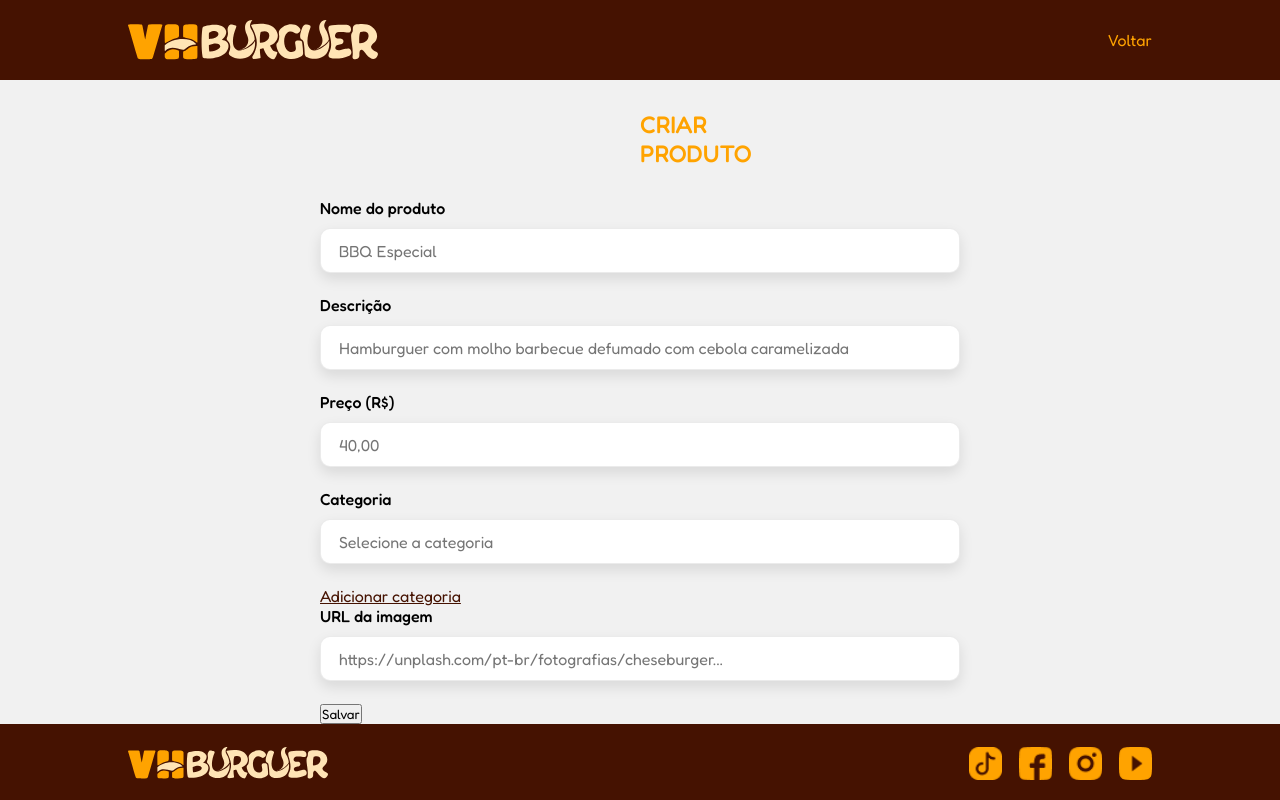
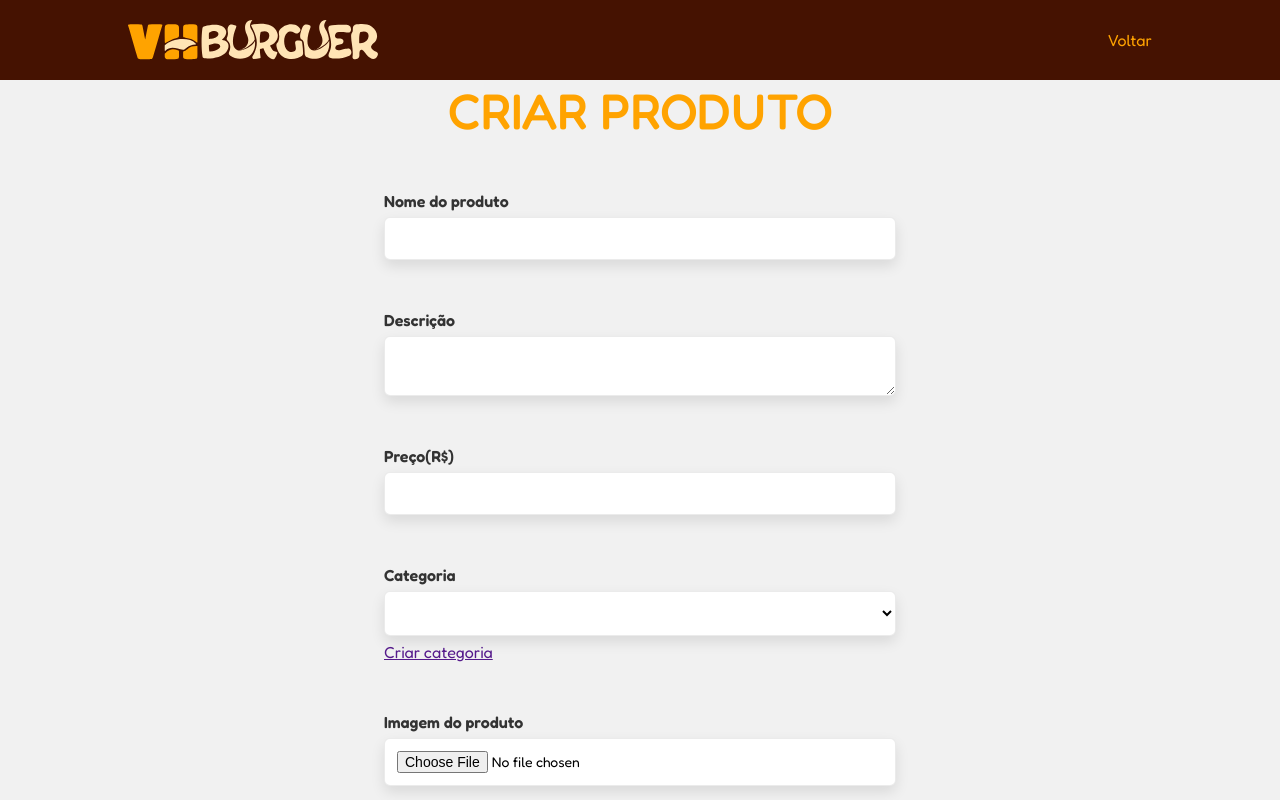
Before and after one commit to Isaque-Codes/VH_Burguer, a Next.js app in the folder Next.js/vh-burguer/: page /produto in a window 1280 px wide. Shown: the top 800 px of the page. Built offline with nearby package versions, Linux system fonts and the light colour scheme.

Commit message:
✨ feat: Implementação da tela de criar produto

```diff
--- a/Next.js/vh-burguer/package.json
+++ b/Next.js/vh-burguer/package.json
@@ -12,6 +12,7 @@
     "@fortawesome/fontawesome-svg-core": "^7.2.0",
     "@fortawesome/free-solid-svg-icons": "^7.2.0",
     "@fortawesome/react-fontawesome": "^3.3.1",
+    "axios": "^1.15.2",
     "next": "16.2.3",
     "react": "19.2.4",
     "react-dom": "19.2.4"
--- /dev/null
+++ b/Next.js/vh-burguer/src/pages/api/api.ts
@@ -0,0 +1,10 @@
+import axios from "axios";
+
+const apiLocal = "http://localhost:3000/api/";
+
+const apiRemota = "";
+
+// Endereco da API
+export const api = axios.create({
+    baseURL: apiLocal
+})
--- a/Next.js/vh-burguer/src/pages/api/hello.ts
+++ /dev/null
@@ -1,13 +0,0 @@
-// Next.js API route support: https://nextjs.org/docs/api-routes/introduction
-import type { NextApiRequest, NextApiResponse } from "next";
-
-type Data = {
-  name: string;
-};
-
-export default function handler(
-  req: NextApiRequest,
-  res: NextApiResponse<Data>,
-) {
-  res.status(200).json({ name: "John Doe" });
-}
--- a/Next.js/vh-burguer/src/pages/produto/index.tsx
+++ b/Next.js/vh-burguer/src/pages/produto/index.tsx
@@ -6,34 +6,41 @@ const Produto = () => {
     return (
         <>
             <SubHeader />
-            <main id={styles.main}>
-                <article id={styles.article}>
-                    <h1 id={styles.h1}>CRIAR PRODUTO</h1>
-                    <form id={styles.formulario}>
+            <main className={styles.main_produto}>
+                <section className={`${styles.section_flex} layout_guide`}>
+                    <h1>Criar produto</h1>
+                    <form className={styles.formulario_produto}>
                         <div className={styles.campo_form}>
-                            <label className={styles.label} htmlFor="produto">Nome do produto</label>
-                            <input type="text" name="produto" placeholder="BBQ Especial" required />
+                            <label htmlFor="">Nome do produto</label>
+                            <input type="text" />
                         </div>
                         <div className={styles.campo_form}>
-                            <label className={styles.label} htmlFor="descricao">Descrição</label>
-                            <input type="text" name="descricao" placeholder="Hamburguer com molho barbecue defumado com cebola caramelizada" required />
+                            <label htmlFor="">Descrição</label>
+                            <textarea></textarea>
                         </div>
                         <div className={styles.campo_form}>
-                            <label className={styles.label} htmlFor="preco">Preço (R$)</label>
-                            <input type="number" step={1.01} name="preco" placeholder="40,00" required />
+                            <label htmlFor="">Preço(R$)</label>
+                            <input type="text" />
                         </div>
                         <div className={styles.campo_form}>
-                            <label className={styles.label} htmlFor="categoria">Categoria</label>
-                            <input type="text" name="categoria" placeholder="Selecione a categoria" required />
+                            <label htmlFor="">Categoria</label>
+                            <select>
+                                <option value=""></option>
+                                <option value=""></option>
+                                <option value=""></option>
+                            </select>
+
+                            <a href="">Criar categoria</a>
                         </div>
-                        <a id={styles.adc_categ} href="">Adicionar categoria</a>
                         <div className={styles.campo_form}>
-                            <label className={styles.label} htmlFor="url">URL da imagem</label>
-                            <input type="url" name="url" placeholder="https://unplash.com/pt-br/fotografias/cheseburger..." required />
+                            <label htmlFor="">Imagem do produto</label>
+                            <input
+                                type="file"
+                            />
                         </div>
+                        <button type="submit" id={styles.btn_salvar}>Salvar</button>
                     </form>
-                    <button>Salvar</button>
-                </article>
+                </section>
             </main>
             <Footer />
         </>
--- a/Next.js/vh-burguer/src/pages/produto/produto.module.css
+++ b/Next.js/vh-burguer/src/pages/produto/produto.module.css
@@ -1,45 +1,99 @@
-#main {
-background-color: var(--fundo-claro);
-
+.main_produto {
     display: flex;
     justify-content: center;
+    align-items: center;
+    height: 100vh;
+
+    background-color: var(--fundo-claro);
 }
 
-#article {
-    width: 50%;
-    height: 70%;
+.section_flex {
+    height: 100%;
+    display: flex;
+    flex-direction: column;
+    justify-content: center;
+    align-items: center;
+
+    padding: 50px 0;
 }
 
-#h1 {
+.section_flex h1 {
     color: var(--laranja-destaque);
-    margin-bottom: 33px;
+    font-size: var(--tamanho-titulo);
     font-weight: 500;
-    margin: 30px 50% 30px 50%;
+    text-transform: uppercase;
+    text-align: center;
+
+    margin-bottom: 50px;
+}
+
+.formulario_produto {
+    width: 50%;
+    height: 100%;
+    display: flex;
+    flex-direction: column;
+    justify-content: center;
+    gap: 50px;
 }
 
 .campo_form {
     display: flex;
     flex-direction: column;
-    gap: 10px;
-    margin-bottom: 22px;
+    gap: 6px;
 }
 
-.campo_form label {
-    font-weight: 500;
-    color: var(--fonte-ecura);
+.formulario_produto label {
+    font-size: var(--fonte-texto);
+    font-weight: 600;
+    color: #333;
 }
 
-.campo_form input {
-    height: 45px;
+.formulario_produto input,
+.formulario_produto textarea,
+.formulario_produto select {
+    padding: 12px 12px;
+    border-radius: 6px;
+    border: 1px solid #ccc;
+    outline: none;
+    font-size: 14px;
+    transition: 0.2s;
+
     border: 1px solid rgba(0, 0, 0, 0.08);
-    border-radius: 10px;
-    padding: 0 18px;
+    /* border-radius: 10px; */
+    /* padding: 0 18px; */
+    /* font-size: 16px; */
+    background: #fff;
     box-shadow: 0 6px 14px rgba(0, 0, 0, 0.10);
-    outline: none;
-    font-size: 16px;
 }
 
-#adc_categ {
+.formulario_produto input:focus {
+    border-color: #ff8c00;
+}
+
+#btn_salvar {
+    padding: 12px;
+    border-radius: 6px;
+    border: none;
+    font-weight: 600;
+    cursor: pointer;
+    transition: 0.2s;
+    font-size: var(--tamanho-texto-btn);
+    background-color: var(--laranja-destaque);
     color: var(--vinho);
-    margin: 15px 0 15px 0;
+    width: 50%;
+    align-self: center;
 }
+
+
+
+@media (max-width: 900px) {
+    .section_flex h1 {
+        font-size: var(--tamanho-titulo-responsivo);
+    }
+
+    .formulario_produto {
+        width: 80%;
+
+    }
+
+}
```
Also changed, not shown: Next.js/vh-burguer/src/pages/api/authService.ts (added, +13 -0 lines), Next.js/vh-burguer/src/pages/login/index.tsx (+19 -3 lines), 1 other file (tests, documents, lock files or other folders).
